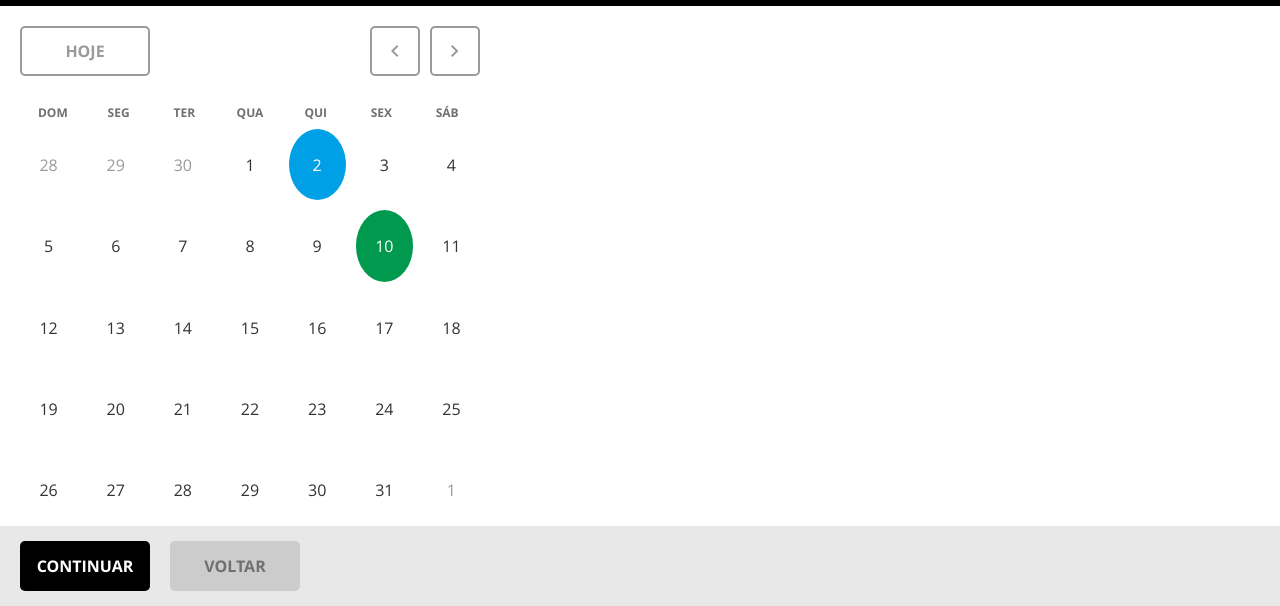
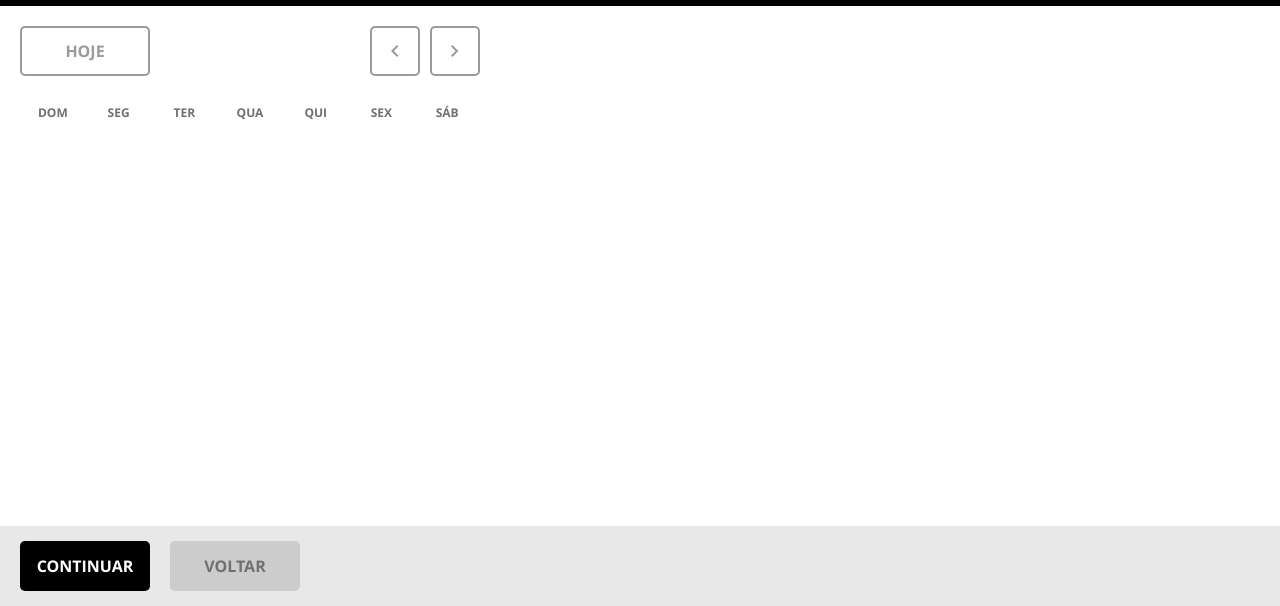
Before and after one commit to FabinhoFlauzino/projeto-individual-javascript, a website: page public/schedules-new.html in a window 1280 px wide. Shown: the part 194-800 px from the top of the page. Drawn offline with Linux system fonts and the light colour scheme.

Commit message:
Vinculando Firestore no projeto e trazendo dados do firebase na página de schedule-options

```diff
--- a/public/assets/scripts/firebase-app.js
+++ b/public/assets/scripts/firebase-app.js
@@ -1,6 +1,7 @@
 import firebaseConfig from '../../../firebase.json'
 import firebase from 'firebase/app'
 import 'firebase/auth'
+import 'firebase/firestore'
 
 if (!firebase.apps.length) {
     firebase.initializeApp(firebaseConfig)
--- a/public/schedules-new.html
+++ b/public/schedules-new.html
@@ -129,43 +129,7 @@
                     <li>Sáb</li>
                 </ul>
 
-                <ul class="days">
-                    <li class="month-prev">28</li>
-                    <li class="month-prev">29</li>
-                    <li class="month-prev">30</li>
-                    <li>1</li>
-                    <li class="active">2</li>
-                    <li>3</li>
-                    <li>4</li>
-                    <li>5</li>
-                    <li>6</li>
-                    <li>7</li>
-                    <li>8</li>
-                    <li>9</li>
-                    <li class="selected">10</li>
-                    <li>11</li>
-                    <li>12</li>
-                    <li>13</li>
-                    <li>14</li>
-                    <li>15</li>
-                    <li>16</li>
-                    <li>17</li>
-                    <li>18</li>
-                    <li>19</li>
-                    <li>20</li>
-                    <li>21</li>
-                    <li>22</li>
-                    <li>23</li>
-                    <li>24</li>
-                    <li>25</li>
-                    <li>26</li>
-                    <li>27</li>
-                    <li>28</li>
-                    <li>29</li>
-                    <li>30</li>
-                    <li>31</li>
-                    <li class="month-next">1</li>
-                </ul>
+                <ul class="days"></ul>
 
             </div>
 
```
Also changed, not shown: public/assets/scripts/time-options.js (+33 -52 lines), public/schedules-time-options.html (+1 -1 lines).
